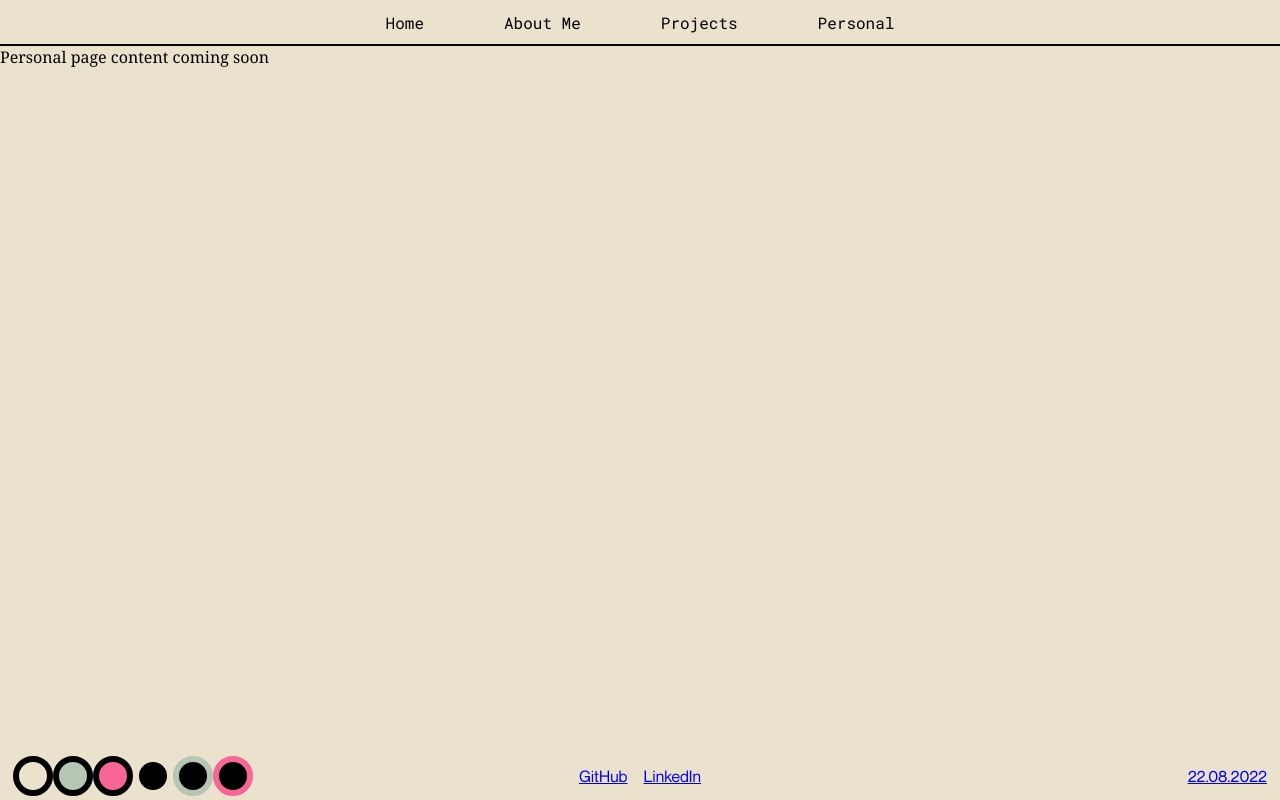
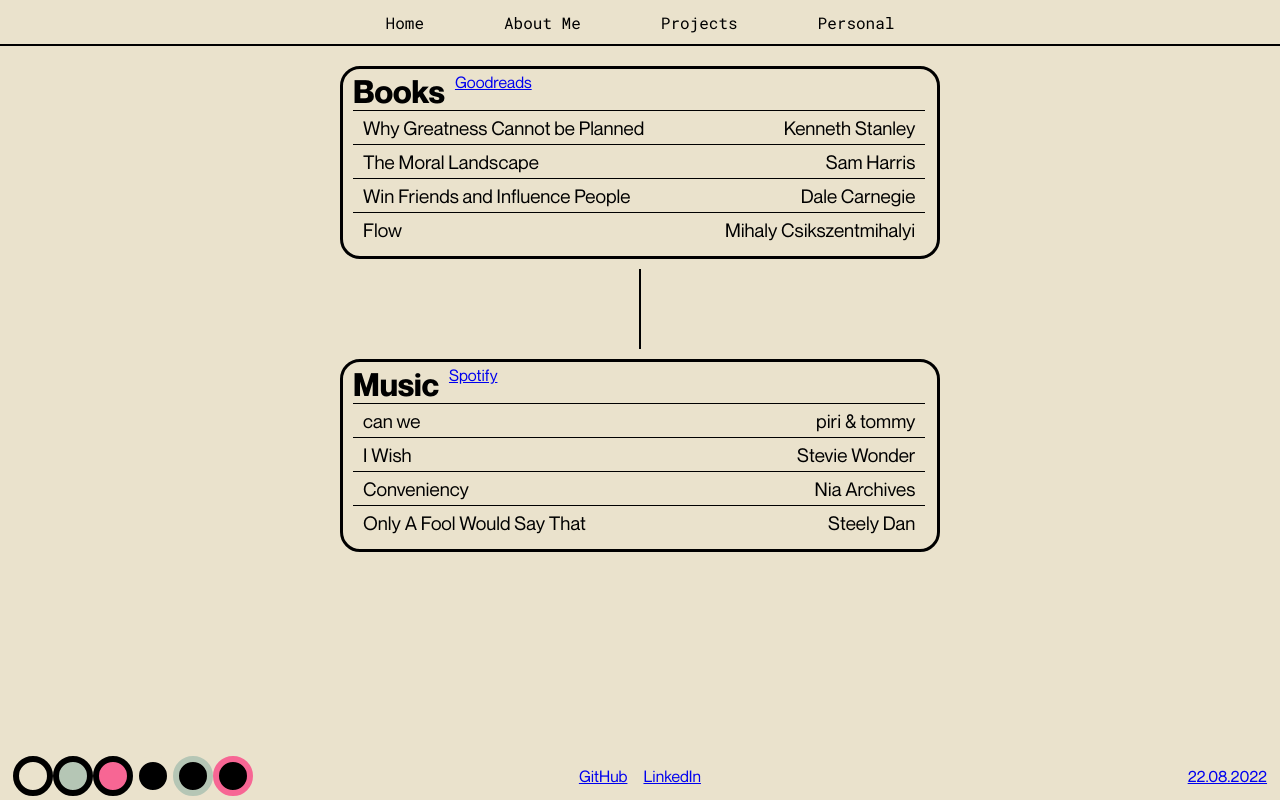
Before and after one commit to dnlmrtn/my-website, a React (Create React App) app: page /personal in a window 1280 px wide. Built offline with nearby package versions, Linux system fonts and the light colour scheme.

Commit message:
Added personal page content

```diff
--- a/src/routes/Personal.js
+++ b/src/routes/Personal.js
@@ -1,5 +1,67 @@
 const Personal = () => {
-    return <body>Personal page content coming soon</body>;
+    return <div className="about-container">
+        <div className="about-item">
+            <div className='title-container'>
+                <div className='about-title'>Books</div>
+                <div className='superscript'>
+                    <a href="https://www.goodreads.com/user/show/28072569-daniel-martin" target="_blank" rel="noopener noreferrer">Goodreads</a>
+                </div>
+
+            </div>
+            <div className='about-description' style={{ width: '98%' }}>
+                <div className="content-container" >
+                    <div className='text-left' style={{ fontSize: '19px' }}>Why Greatness Cannot be Planned</div>
+                    <div className='text-right' style={{ fontSize: '19px' }}>Kenneth Stanley</div>
+                </div>
+                <div className="content-container" >
+                    <div className='text-left' style={{ fontSize: '19px' }}>The Moral Landscape</div>
+                    <div className='text-right' style={{ fontSize: '19px' }}>Sam Harris</div>
+                </div>
+                <div className="content-container" >
+                    <div className='text-left' style={{ fontSize: '19px' }}>Win Friends and Influence People</div>
+                    <div className='text-right' style={{ fontSize: '19px' }}>Dale Carnegie</div>
+                </div>
+                <div className="content-container" >
+                    <div className='text-left' style={{ fontSize: '19px' }}>Flow</div>
+                    <div className='text-right' style={{ fontSize: '19px' }}>Mihaly Csikszentmihalyi</div>
+                </div>
+            </div>
+        </div >
+        <div className='vertical-container'>
+            <div className='vertical'>
+            </div>
+        </div>
+        <div className="about-item">
+            <div className='title-container'>
+                <div className='about-title'>Music</div>
+                <div className='superscript'>
+                    <a href="https://open.spotify.com/user/dnlmrtn?si=f5cfcaef941e4796" target="_blank" rel="noopener noreferrer">Spotify</a>
+                </div>
+
+            </div>
+            <div className='about-description' style={{ width: '98%' }}>
+                <div className="content-container" >
+                    <div className='text-left' style={{ fontSize: '19px' }}>can we</div>
+                    <div className='text-right' style={{ fontSize: '19px' }}>
+                        piri & tommy</div>
+                </div>
+                <div className="content-container" >
+                    <div className='text-left' style={{ fontSize: '19px' }}>
+                        I Wish</div>
+                    <div className='text-right' style={{ fontSize: '19px' }}>Stevie Wonder</div>
+                </div>
+                <div className="content-container" >
+                    <div className='text-left' style={{ fontSize: '19px' }}>Conveniency</div>
+                    <div className='text-right' style={{ fontSize: '19px' }}>Nia Archives</div>
+                </div>
+                <div className="content-container" >
+                    <div className='text-left' style={{ fontSize: '19px' }}>Only A Fool Would Say That</div>
+                    <div className='text-right' style={{ fontSize: '19px' }}>
+                        Steely Dan</div>
+                </div>
+            </div>
+        </div >
+    </div >;
 };
 
 export default Personal;
```
